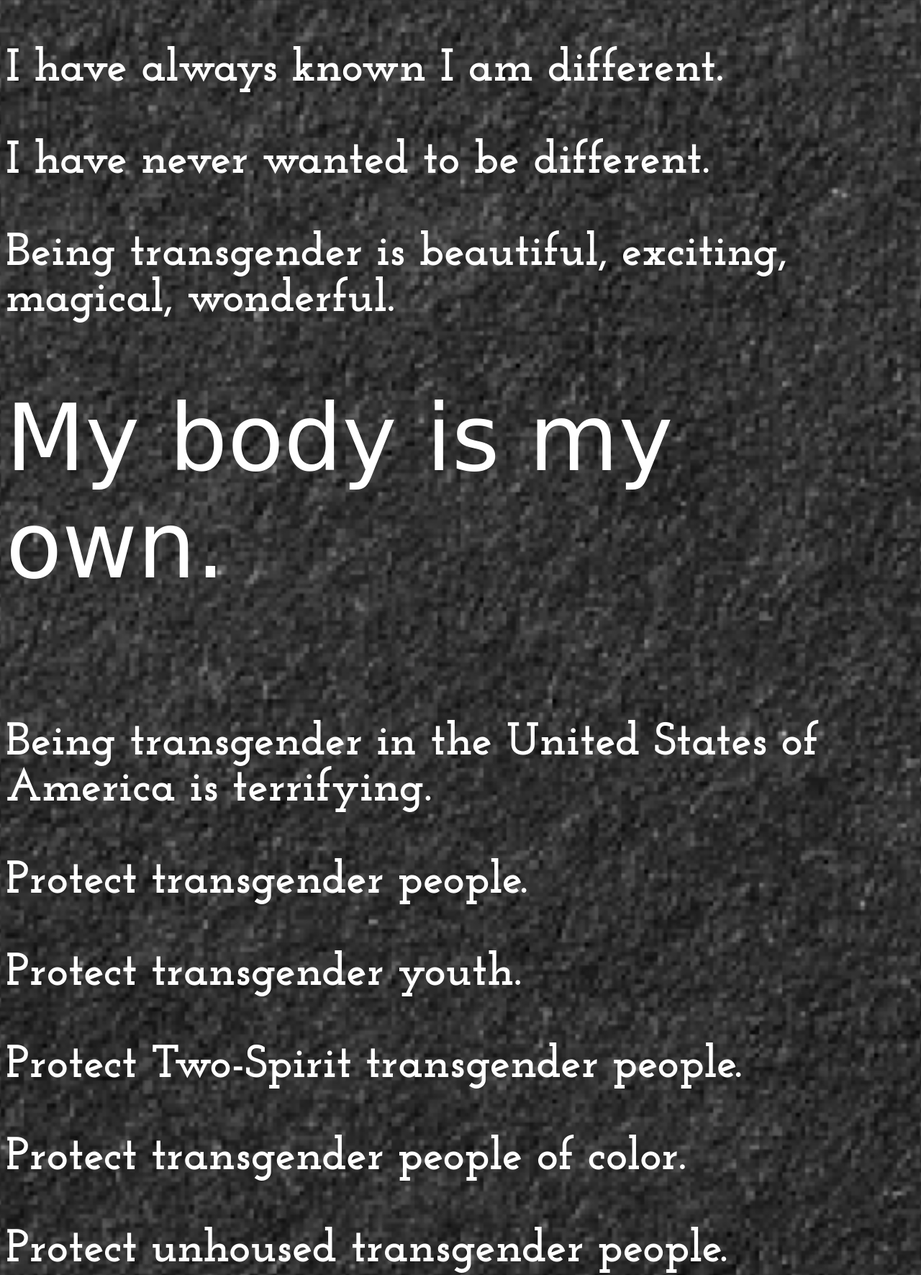
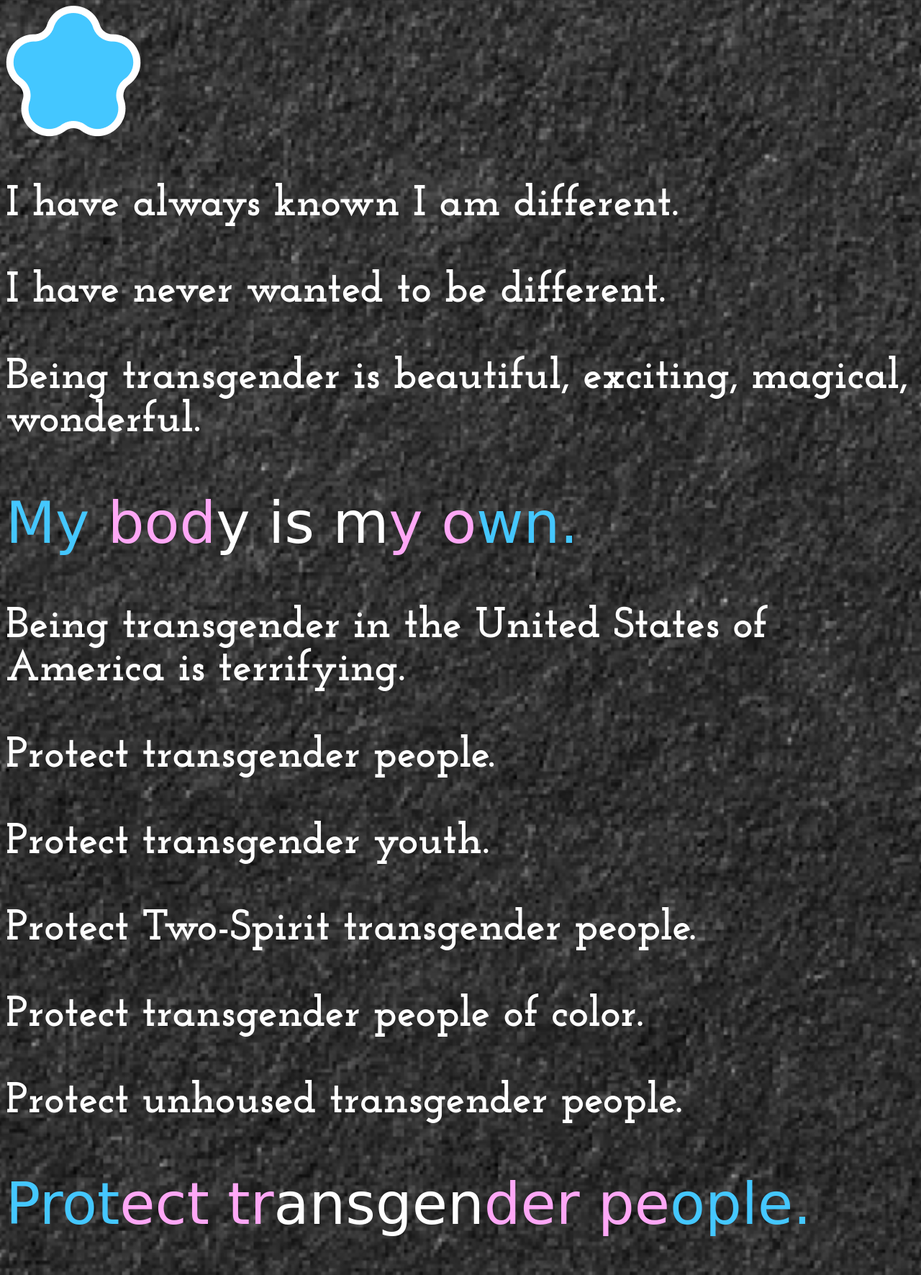
Before and after one commit to gemoxley/TILFA, a plain HTML site: page about.html in a window 1280 px wide. Shown: the top 1771 px of the page at 72% size. Drawn offline with Linux system fonts and the light colour scheme; a web font is replaced by a local one.

Commit message:
HTML COMPLETELY DONE

```diff
--- a/about.html
+++ b/about.html
@@ -17,19 +17,47 @@
             <p class="browsehappy">You are using an <strong>outdated</strong> browser. Please <a href="#">upgrade your browser</a> to improve your experience.</p>
         <![endif]-->
         <script src="" async defer></script>
-        <p>I have always known I am different.</p>
-        <p>I have never wanted to be different.</p>
-        <p>Being transgender is beautiful, exciting, magical, wonderful.</p>
-        <h1>My body is my own.</h1>
-        <br>
-        <p>Being transgender in the United States of America is terrifying.</p>
-        <p>Protect transgender people.</p>
-        <p>Protect transgender youth.</p>
-        <p>Protect Two-Spirit transgender people.</p>
-        <p>Protect transgender people of color.</p>
-        <p>Protect unhoused transgender people.</p>
-        <h1>Protect transgender people.</h1>
-        <br>
-        <h1>Trans is Latin for Across</h1>
+        <a href="rest-in-power.html">
+            <img src="Blue Star.png" alt="A blue star. Click it to go backwards.">
+        </a>
+        <p>
+            I have always known I am different.
+        </p>
+        <p>
+            I have never wanted to be different.
+        </p>
+        <p>
+            Being transgender is beautiful, exciting, magical, wonderful.
+        </p>
+        <h2>
+            <span class="blue">My </span><span class="pink">bod</span><span class="white">y is m</span><span class="pink">y o</span><span class="blue">wn.</span>
+        </h2>
+        <p>
+            Being transgender in the United States of America is terrifying.
+        </p>
+        <p>
+            Protect transgender people.
+        </p>
+        <p>
+            Protect transgender youth.
+        </p>
+        <p>
+            Protect Two-Spirit transgender people.
+        </p>
+        <p>
+            Protect transgender people of color.
+        </p>
+        <p>
+            Protect unhoused transgender people.
+        </p>
+        <h2>
+            <span class="blue">Prot</span><span class="pink">ect tr</span><span class="white">ansgen</span><span class="pink">der pe</span><span class="blue">ople.</span>
+        </h2>
+        <h1>
+            <span class="blue">T</span><span class="pink">r</span><span class="white">a</span><span class="pink">n</span><span class="blue">s</span> is Latin for <span class="blue">A</span><span class="pink">c</span><span class="white">r</span><span class="white">o</span><span class="pink">s</span><span class="blue">s</span>
+        </h1>
+        <a href="index.html">
+            <img src="Pink Star.png" alt="A pink star. Click it to go forwards.">
+        </a>
     </body>
 </html>
--- a/stylesheet.css
+++ b/stylesheet.css
@@ -22,7 +22,7 @@ p{
     font-weight: 700;
     font-style: normal;
     color: white;
-    font-size: 64px;
+    font-size: 60px;
 }
 a{
     text-decoration: none;
@@ -32,14 +32,14 @@ h1{
     font-weight: 400;
     font-style: normal;
     color: white;
-    font-size: 128px;
+    font-size: 120px;
 }
 h2{
     font-family: "Beth Ellen", cursive;
     font-weight: 400;
     font-style: normal;
     color: white;
-    font-size: 64px;
+    font-size: 80px;
 }
 .back{
     color: #44C7FF;
```
Also changed, not shown: nothing-special.html (+4 -2 lines), rest-in-power.html (+39 -11 lines).
